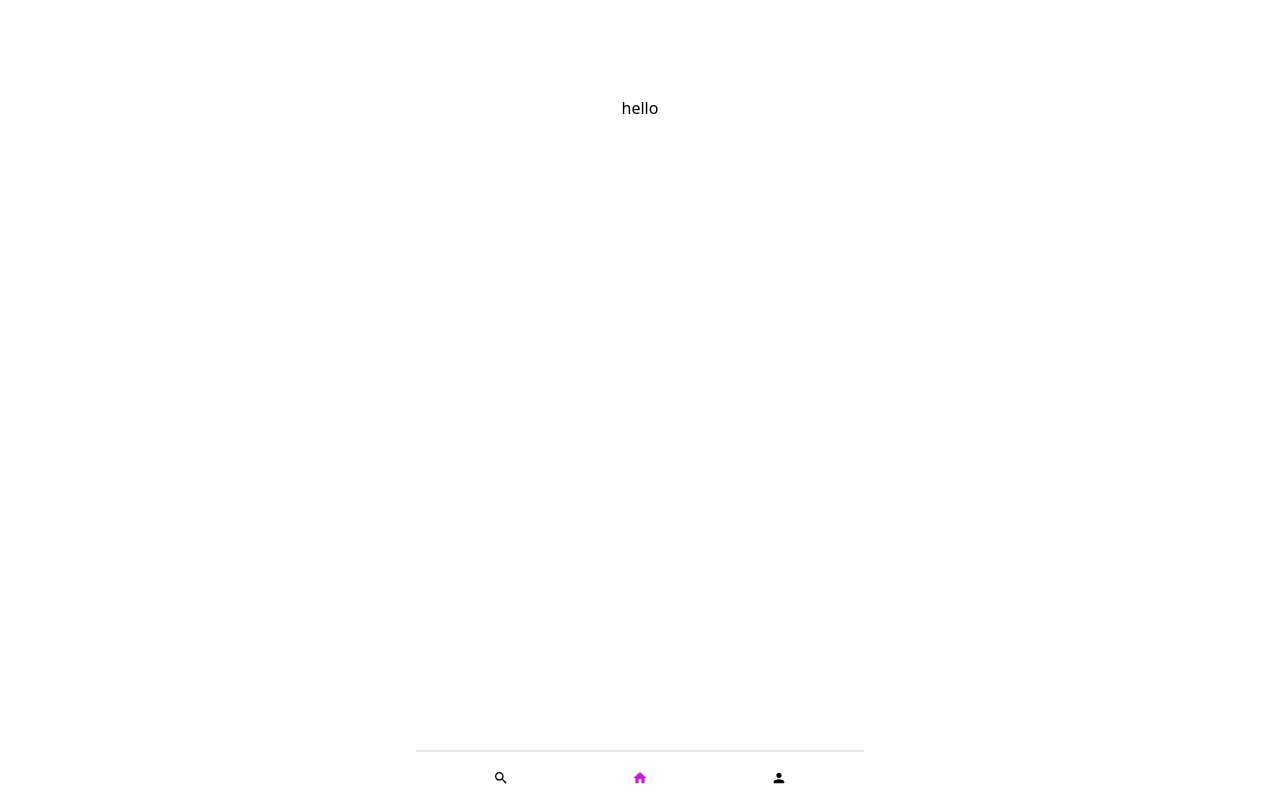
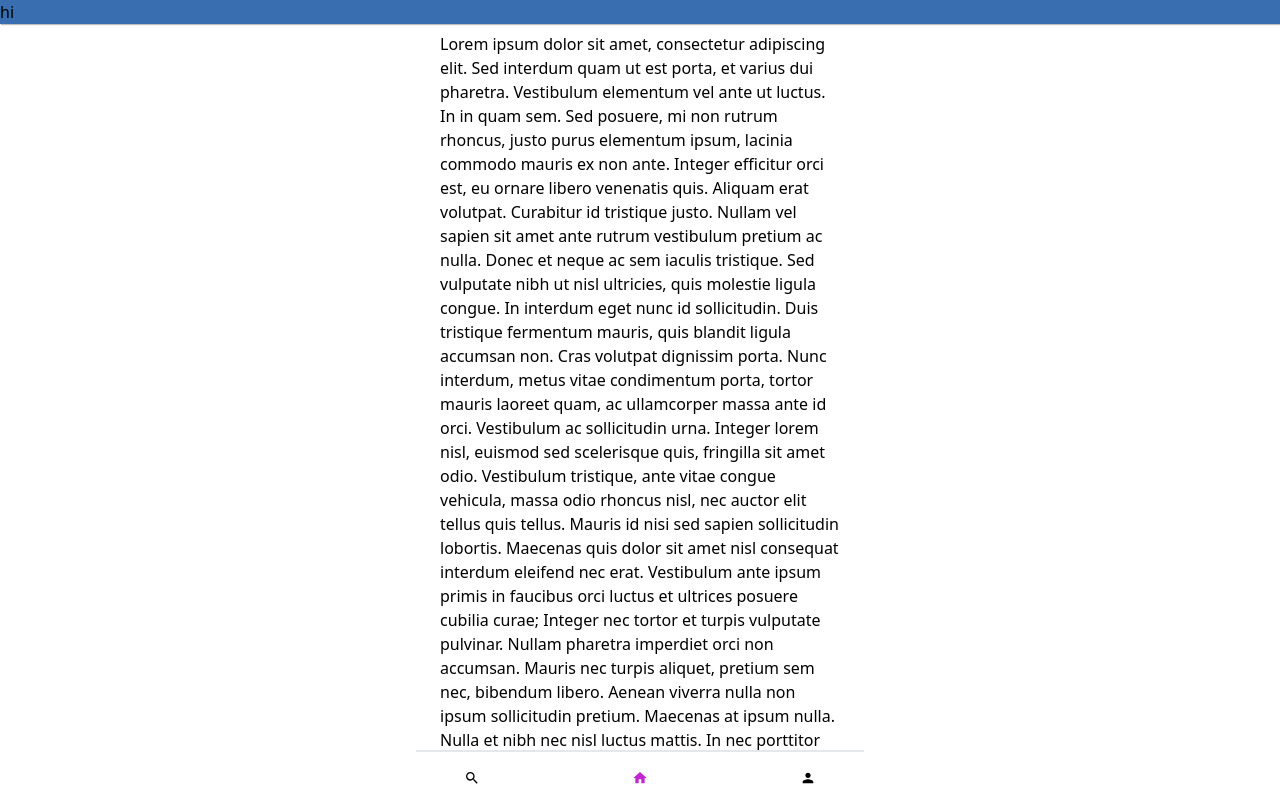
Before and after one commit to gaeeeguri/oldDemo, a Next.js app: page / in a window 1280 px wide. Shown: the top 800 px of the page. Built offline with nearby package versions, Linux system fonts and the light colour scheme.

Commit message:
add hiding header

```diff
--- a/app/layout.tsx
+++ b/app/layout.tsx
@@ -5,10 +5,11 @@ import {ReactNode} from "react";
 import {Inter} from "next/font/google"
 import {Providers} from "@/components/providers";
 import {NavBar} from "@/components/navBar";
+import {Header} from "@/components/header";
 const inter = Inter({ subsets: ['latin'], variable: '--font-inter' });
 export const metadata: Metadata = {
-  title: "Create Next App",
-  description: "Generated by create next app",
+  title: "Demo",
+  description: "Demo",
 };
 
 export default function RootLayout({
@@ -23,6 +24,7 @@ export default function RootLayout({
     >
     <>
       <Providers>
+        <Header/>
         <main className='container mx-auto px-4 max-w-md'>{children}</main>
         <NavBar/>
       </Providers>
--- a/app/page.tsx
+++ b/app/page.tsx
@@ -2,8 +2,18 @@ import Image from "next/image";
 
 export default function Home() {
   return (
-    <main className="flex min-h-screen flex-col items-center justify-between p-24">
-      hello
+    <main className="flex min-h-screen flex-col items-center justify-between p-2">
+      Lorem ipsum dolor sit amet, consectetur adipiscing elit. Sed interdum quam ut est porta, et varius dui pharetra. Vestibulum elementum vel ante ut luctus. In in quam sem. Sed posuere, mi non rutrum rhoncus, justo purus elementum ipsum, lacinia commodo mauris ex non ante. Integer efficitur orci est, eu ornare libero venenatis quis. Aliquam erat volutpat. Curabitur id tristique justo. Nullam vel sapien sit amet ante rutrum vestibulum pretium ac nulla. Donec et neque ac sem iaculis tristique. Sed vulputate nibh ut nisl ultricies, quis molestie ligula congue. In interdum eget nunc id sollicitudin. Duis tristique fermentum mauris, quis blandit ligula accumsan non. Cras volutpat dignissim porta. Nunc interdum, metus vitae condimentum porta, tortor mauris laoreet quam, ac ullamcorper massa ante id orci.
+
+      Vestibulum ac sollicitudin urna. Integer lorem nisl, euismod sed scelerisque quis, fringilla sit amet odio. Vestibulum tristique, ante vitae congue vehicula, massa odio rhoncus nisl, nec auctor elit tellus quis tellus. Mauris id nisi sed sapien sollicitudin lobortis. Maecenas quis dolor sit amet nisl consequat interdum eleifend nec erat. Vestibulum ante ipsum primis in faucibus orci luctus et ultrices posuere cubilia curae; Integer nec tortor et turpis vulputate pulvinar. Nullam pharetra imperdiet orci non accumsan. Mauris nec turpis aliquet, pretium sem nec, bibendum libero. Aenean viverra nulla non ipsum sollicitudin pretium.
+
+      Maecenas at ipsum nulla. Nulla et nibh nec nisl luctus mattis. In nec porttitor justo, eget tempor diam. Etiam rutrum dui et consequat laoreet. Nam magna ligula, fringilla eget sodales eu, malesuada eu sapien. Vivamus luctus dolor et velit gravida iaculis. Maecenas sed gravida dui. Integer dapibus, est ac efficitur vehicula, elit odio pharetra velit, id mollis ipsum nunc ut ante. Suspendisse potenti.
+
+      Suspendisse non mi quis lectus iaculis pharetra. Quisque dictum justo eget tortor porta, et maximus lorem eleifend. Duis ac varius ex. Morbi elit justo, lacinia sed velit volutpat, dictum fringilla justo. Sed sollicitudin, dui sit amet hendrerit dictum, dui sem sagittis ligula, id rutrum felis nulla vel arcu. Vestibulum venenatis, nisi quis porta commodo, ipsum eros feugiat lacus, ac gravida odio lectus id diam. Aenean tincidunt iaculis laoreet.
+
+      Sed interdum lectus eget mollis faucibus. Fusce ac ligula ac ante sollicitudin aliquet vel sed mauris. Phasellus vestibulum magna et ullamcorper bibendum. Nulla vitae mattis elit. Vestibulum interdum nunc vel turpis pharetra convallis. Maecenas vehicula purus in ullamcorper venenatis. Mauris tincidunt elit felis, id bibendum massa eleifend quis. Aenean auctor varius nisl non efficitur. Suspendisse sit amet massa sed urna posuere posuere. Praesent ut egestas turpis, et elementum velit.
+
+
     </main>
   );
 }
--- /dev/null
+++ b/app/profile/page.tsx
@@ -0,0 +1,7 @@
+export default function Index() {
+  return (
+    <>
+    <h1>profile!</h1>
+    </>
+  )
+}
--- /dev/null
+++ b/app/search/page.tsx
@@ -0,0 +1,7 @@
+export default function Index() {
+  return (
+    <>
+      <h1>search!</h1>
+    </>
+  )
+}
--- /dev/null
+++ b/components/header/index.tsx
@@ -0,0 +1,15 @@
+'use client'
+
+import Headroom from "react-headroom"
+export function Header () {
+  return (
+    <Headroom
+      style={{
+        background: 'rgb(57, 111, 176)',
+        boxShadow: '1px 1px 1px rgba(0,0,0,0.25)',
+      }}
+    >
+      hi
+    </Headroom>
+  )
+}
--- a/components/navBar/index.tsx
+++ b/components/navBar/index.tsx
@@ -12,15 +12,11 @@ export function NavBar() {
 
   return (
     <>
-      <footer className='flex justify-center'>
-          <nav className='container flex items-center justify-between px-4 py-4 mx-auto font-semibold leading-6 lg:py-6 bottom-0 absolute h-1 border-t-2 border-b-blue-300 max-w-md'>
-            <div></div>
+      <footer className='flex justify-center bottom-0 sticky bg-primary'>
+          <nav className='container flex items-center justify-between px-12 py-4 mx-auto font-semibold leading-6 lg:py-6 bottom-0 h-1 border-t-2 border-b-blue-300 max-w-md'>
             <NavLink href={'/search'} icon={<Icon as={MdSearch}/>} name={'Search'} exact className='transition duration-300 text-hover' />
-            <div></div>
             <NavLink href={'/'} icon={<Icon as={MdHome}/>} name={'Main'} exact className='transition duration-300 text-hover' />
-            <div></div>
             <NavLink href={'/profile'} icon={<Icon as={MdPerson}/>} name={'Profile'} exact className='transition duration-300 text-hover' />
-            <div></div>
           </nav>
       </footer>
 
--- a/package.json
+++ b/package.json
@@ -16,12 +16,14 @@
     "next-themes": "^0.3.0",
     "react": "^18",
     "react-dom": "^18",
+    "react-headroom": "^3.2.1",
     "react-icons": "^5.0.1"
   },
   "devDependencies": {
     "@types/node": "^20",
     "@types/react": "^18",
     "@types/react-dom": "^18",
+    "@types/react-headroom": "^3.2.3",
     "autoprefixer": "^10.0.1",
     "eslint": "^8",
     "eslint-config-next": "14.1.4",
--- a/styles/globals.css
+++ b/styles/globals.css
@@ -18,6 +18,10 @@
 
     .text-new {
         @apply text-green-800 dark:text-green-400 bg-green-300/25 dark:bg-green-400/25;
+    }
+
+    .bg-primary {
+        @apply bg-white dark:bg-gray-900
     }
 
     /* these are for the button with the moving gradient */
```
Also changed, not shown: 1 other file (tests, documents, lock files or other folders).
